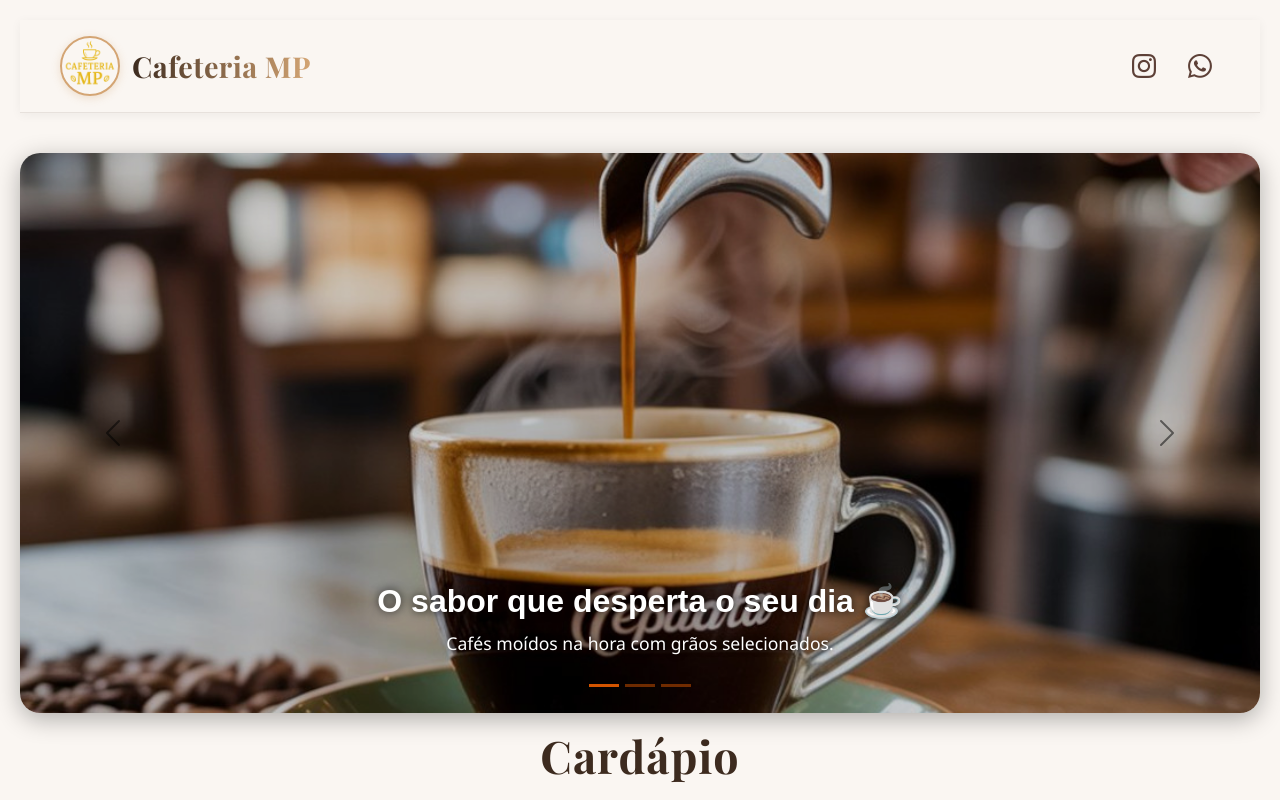
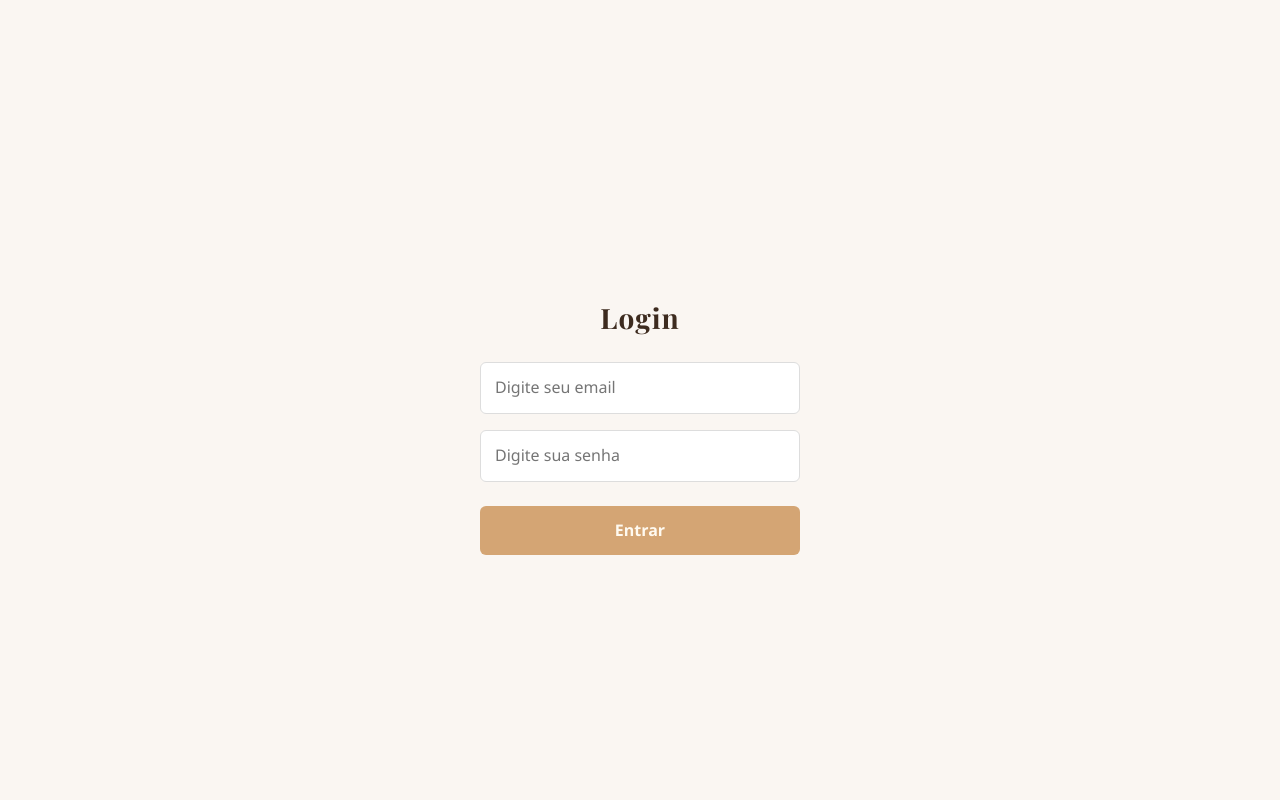
Before and after one commit to LinikerBraz/cardapio-online, a React (Vite) app: page /login in a window 1280 px wide. Shown: the top 800 px of the page. Built offline with nearby package versions, Linux system fonts and the light colour scheme.

Commit message:
Adicionando Login para a página de admin, sem banco de dados no momento

```diff
--- a/package.json
+++ b/package.json
@@ -13,7 +13,8 @@
     "bootstrap-icons": "^1.13.1",
     "framer-motion": "^12.23.24",
     "react": "^19.1.1",
-    "react-dom": "^19.1.1"
+    "react-dom": "^19.1.1",
+    "react-router-dom": "^7.11.0"
   },
   "devDependencies": {
     "@eslint/js": "^9.36.0",
--- a/src/App.css
+++ b/src/App.css
@@ -1,5 +1,6 @@
 :root {
 --espacamento-secao: 40px;
+
 }
 
 .carrossel-container {
--- a/src/App.js
+++ /dev/null
@@ -1 +0,0 @@
-import "bootstrap-icons/font/bootstrap-icons.css";
--- a/src/App.jsx
+++ b/src/App.jsx
@@ -1,25 +1,7 @@
-
-
-import { useState } from "react";
-import { ItemGrid } from './componentes/itemgrid'
-import { Carrossel } from './componentes/carrossel'
-import { Header } from './componentes/header'
-import { Navbar } from './componentes/navbar'
-import './App.css'
-import './App.js'
+import { AppRoutes } from "./rotas/AppRoutes";
 
 function App() {
-
-    const [categoriaSelecionada, setCategoriaSelecionada] = useState("comida");
-
-  return (
-    <>
-    <Header />
-    <Carrossel />
-    <Navbar onCategoriaChange={setCategoriaSelecionada} />
-    <ItemGrid categoriaSelecionada={categoriaSelecionada} />
-    </>
-  )
+  return <AppRoutes />;
 }
 
-export default App
+export default App;
--- /dev/null
+++ b/src/paginas/Menu.jsx
@@ -0,0 +1,20 @@
+import { useState } from "react";
+import "bootstrap-icons/font/bootstrap-icons.css";
+
+import { ItemGrid } from "../componentes/itemgrid";
+import { Carrossel } from "../componentes/carrossel";
+import { Header } from "../componentes/header";
+import { Navbar } from "../componentes/navbar";
+
+export function Menu() {
+const [categoriaSelecionada, setCategoriaSelecionada] = useState("comida");
+
+return (
+<>
+    <Header />
+    <Carrossel />
+    <Navbar onCategoriaChange={setCategoriaSelecionada} />
+    <ItemGrid categoriaSelecionada={categoriaSelecionada} />
+</>
+);
+}
--- /dev/null
+++ b/src/paginas/login/Login.css
@@ -0,0 +1,85 @@
+/* ========================================
+🍂 LOGIN - CAFETERIA ELEGANTE
+======================================== */
+
+.login {
+min-height: 100vh;
+display: flex;
+flex-direction: column;
+justify-content: center;
+align-items: center;
+
+background: var(--cor-fundo);
+color: var(--cor-texto);
+
+padding: 24px;
+}
+
+/* Caixa do login */
+.login {
+gap: 16px;
+}
+
+/* Título */
+.login_titulo {
+font-size: 28px;
+margin-bottom: 12px;
+color: var(--cor-texto);
+text-align: center;
+}
+
+/* Inputs */
+.login input {
+width: 100%;
+max-width: 320px;
+
+padding: 12px 14px;
+font-size: 16px;
+
+border-radius: 6px;
+border: 1px solid #ddd;
+
+outline: none;
+transition: border 0.2s ease;
+}
+
+.login input:focus {
+border-color: var(--cor-destaque);
+}
+
+/* Botão */
+.botao_login {
+width: 100%;
+max-width: 320px;
+
+padding: 12px;
+margin-top: 8px;
+
+background: var(--cor-botao);
+color: var(--cor-texto-botao);
+
+border: none;
+border-radius: 6px;
+
+font-size: 16px;
+font-weight: 600;
+
+cursor: pointer;
+transition: background 0.2s ease, transform 0.1s ease;
+}
+
+.botao_login:hover {
+background: var(--cor-botao-hover);
+}
+
+.botao_login:active {
+background: var(--cor-botao-ativo);
+transform: scale(0.98);
+}
+
+/* Responsivo */
+@media (max-width: 480px) {
+.login_titulo {
+font-size: 24px;
+}
+}
--- /dev/null
+++ b/src/paginas/login/Login.jsx
@@ -0,0 +1,39 @@
+import { useState } from "react";
+import { useNavigate } from "react-router-dom";
+import "./Login.css";
+
+export function Login() {
+
+    const navigate = useNavigate();
+    const [email, setEmail] = useState("");
+    const [senha, setSenha] = useState("");
+
+    function entrar() {
+        if (email === "admin" && senha === "123")
+            navigate("/admin");
+        else
+            alert("Login incorreto");
+        }
+
+return (
+        <>
+        <div className="login">
+            <h2 className="login_titulo">Login</h2>
+            <input
+                placeholder="Digite seu email"
+                value={email}
+                onChange={(e) => setEmail(e.target.value)}
+            />
+            <input
+                type="password"
+                placeholder="Digite sua senha"
+                value={senha}
+                onChange={(e) => setSenha(e.target.value)}
+            />
+            <button onClick={entrar} className="botao_login">
+                Entrar
+            </button>
+        </div>
+        </>
+    )
+}
--- /dev/null
+++ b/src/rotas/AppRoutes.jsx
@@ -0,0 +1,19 @@
+import { BrowserRouter, Routes, Route } from "react-router-dom";
+
+import { Menu } from "../paginas/Menu";
+import { Login } from "../paginas/login/Login";
+
+
+export function AppRoutes() {
+return (
+<BrowserRouter>
+    <Routes>
+
+    <Route path="/" element={<Menu />} />
+    <Route path="/login" element={<Login />} />
+    {/*<Route path="/admin" element={<Admin />} />*/}
+
+    </Routes>
+</BrowserRouter>
+);
+}
```
Also changed, not shown: 1 other file (tests, documents, lock files or other folders).
